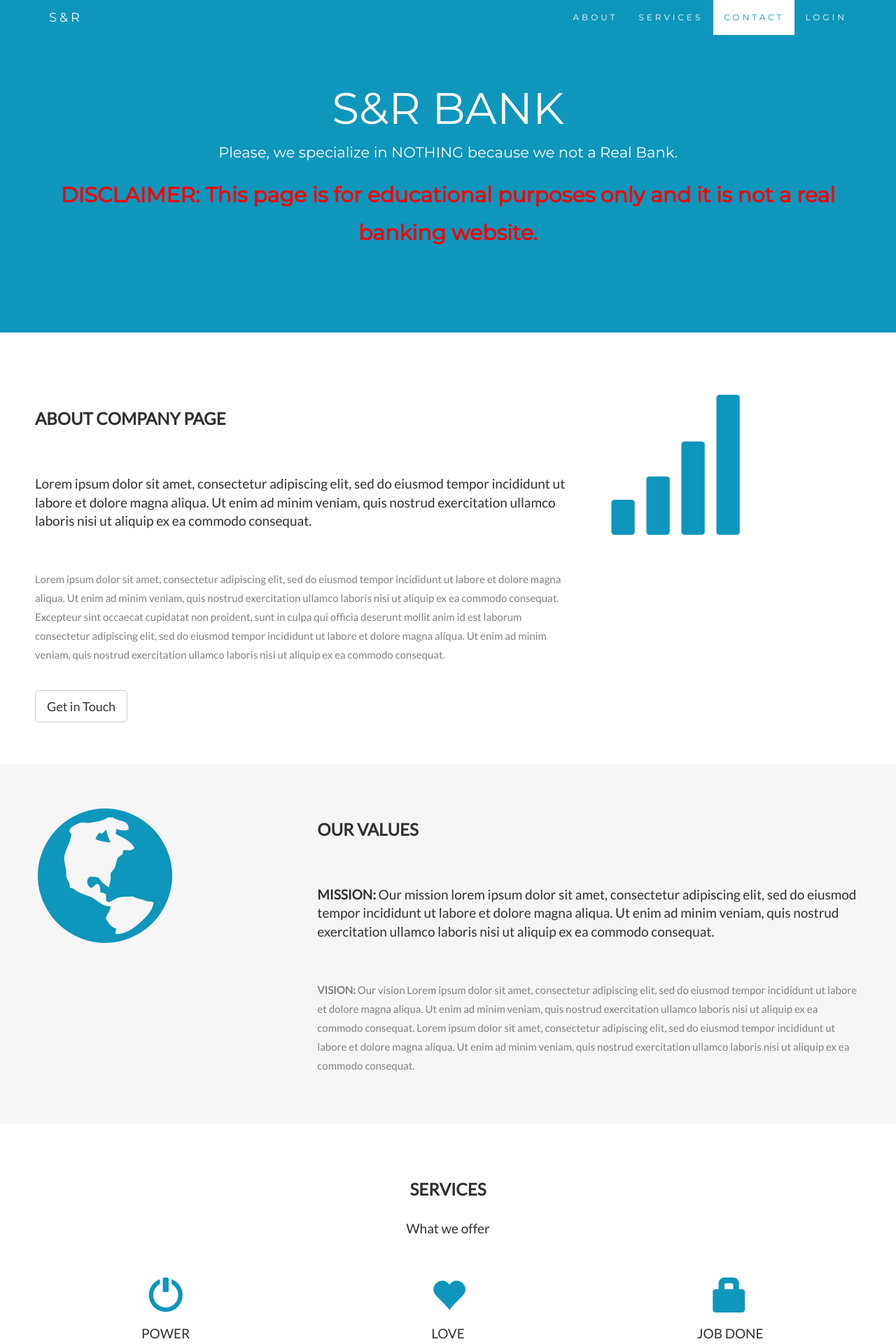
After one commit to mssiraj/mybankphish, a PHP site: page /welcome/index.html in a window 1280 px wide. The commit adds this page. Shown: the top 1920 px of the page at 70% size. Run offline with PHP 8.4, Linux system fonts and the light colour scheme.

```diff
--- /dev/null
+++ b/welcome/index.html
@@ -0,0 +1,511 @@
+<!DOCTYPE html>
+<html lang="en">
+<head>
+  <!-- Theme Made By www.w3schools.com -->
+  <title>S&R Bank</title>
+  <meta charset="utf-8">
+  <meta name="viewport" content="width=device-width, initial-scale=1">
+  <link rel="stylesheet" href="https://maxcdn.bootstrapcdn.com/bootstrap/3.4.1/css/bootstrap.min.css">
+  <link href="https://fonts.googleapis.com/css?family=Montserrat" rel="stylesheet" type="text/css">
+  <link href="https://fonts.googleapis.com/css?family=Lato" rel="stylesheet" type="text/css">
+  <script src="https://ajax.googleapis.com/ajax/libs/jquery/3.6.0/jquery.min.js"></script>
+  <script src="https://maxcdn.bootstrapcdn.com/bootstrap/3.4.1/js/bootstrap.min.js"></script>
+  <style>
+  body {
+    font: 400 15px Lato, sans-serif;
+    line-height: 1.8;
+    color: #818181;
+  }
+  h2 {
+    font-size: 24px;
+    text-transform: uppercase;
+    color: #303030;
+    font-weight: 600;
+    margin-bottom: 30px;
+  }
+  h4 {
+    font-size: 19px;
+    line-height: 1.375em;
+    color: #303030;
+    font-weight: 400;
+    margin-bottom: 30px;
+  }
+  .jumbotron {
+    background-color: #0e96bc;
+    color: #fff;
+    padding: 100px 25px;
+    font-family: Montserrat, sans-serif;
+  }
+  .container-fluid {
+    padding: 60px 50px;
+  }
+  .bg-grey {
+    background-color: #f6f6f6;
+  }
+  .logo-small {
+    color: #0e96bc;
+    font-size: 50px;
+  }
+  .logo {
+    color: #0e96bc;
+    font-size: 200px;
+  }
+  .thumbnail {
+    padding: 0 0 15px 0;
+    border: none;
+    border-radius: 0;
+  }
+  .thumbnail img {
+    width: 100%;
+    height: 100%;
+    margin-bottom: 10px;
+  }
+  .carousel-control.right, .carousel-control.left {
+    background-image: none;
+    color: #0e96bc;
+  }
+  .carousel-indicators li {
+    border-color: #0e96bc;
+  }
+  .carousel-indicators li.active {
+    background-color: #0e96bc;
+  }
+  .item h4 {
+    font-size: 19px;
+    line-height: 1.375em;
+    font-weight: 400;
+    font-style: italic;
+    margin: 70px 0;
+  }
+  .item span {
+    font-style: normal;
+  }
+  .panel {
+    border: 1px solid #0e96bc;
+    border-radius:0 !important;
+    transition: box-shadow 0.5s;
+  }
+  .panel:hover {
+    box-shadow: 5px 0px 40px rgba(0,0,0, .2);
+  }
+  .panel-footer .btn:hover {
+    border: 1px solid #0e96bc;
+    background-color: #fff !important;
+    color: #0e96bc;
+  }
+  .panel-heading {
+    color: #fff !important;
+    background-color: #0e96bc !important;
+    padding: 25px;
+    border-bottom: 1px solid transparent;
+    border-top-left-radius: 0px;
+    border-top-right-radius: 0px;
+    border-bottom-left-radius: 0px;
+    border-bottom-right-radius: 0px;
+  }
+  .panel-footer {
+    background-color: white !important;
+  }
+  .panel-footer h3 {
+    font-size: 32px;
+  }
+  .panel-footer h4 {
+    color: #aaa;
+    font-size: 14px;
+  }
+  .panel-footer .btn {
+    margin: 15px 0;
+    background-color: #0e96bc;
+    color: #fff;
+  }
+  .navbar {
+    margin-bottom: 0;
+    background-color: #0e96bc;
+    z-index: 9999;
+    border: 0;
+    font-size: 12px !important;
+    line-height: 1.42857143 !important;
+    letter-spacing: 4px;
+    border-radius: 0;
+    font-family: Montserrat, sans-serif;
+  }
+  .navbar li a, .navbar .navbar-brand {
+    color: #fff !important;
+  }
+  .navbar-nav li a:hover, .navbar-nav li.active a {
+    color: #0e96bc !important;
+    background-color: #fff !important;
+  }
+  .navbar-default .navbar-toggle {
+    border-color: transparent;
+    color: #fff !important;
+  }
+  footer .glyphicon {
+    font-size: 20px;
+    margin-bottom: 20px;
+    color: #0e96bc;
+  }
+  .slideanim {visibility:hidden;}
+  .slide {
+    animation-name: slide;
+    -webkit-animation-name: slide;
+    animation-duration: 1s;
+    -webkit-animation-duration: 1s;
+    visibility: visible;
+  }
+  @keyframes slide {
+    0% {
+      opacity: 0;
+      transform: translateY(70%);
+    }
+    100% {
+      opacity: 1;
+      transform: translateY(0%);
+    }
+  }
+  @-webkit-keyframes slide {
+    0% {
+      opacity: 0;
+      -webkit-transform: translateY(70%);
+    }
+    100% {
+      opacity: 1;
+      -webkit-transform: translateY(0%);
+    }
+  }
+  @media screen and (max-width: 768px) {
+    .col-sm-4 {
+      text-align: center;
+      margin: 25px 0;
+    }
+    .btn-lg {
+      width: 100%;
+      margin-bottom: 35px;
+    }
+  }
+  @media screen and (max-width: 480px) {
+    .logo {
+      font-size: 150px;
+    }
+  }
+  </style>
+</head>
+<body id="myPage" data-spy="scroll" data-target=".navbar" data-offset="60">
+
+<nav class="navbar navbar-default navbar-fixed-top">
+  <div class="container">
+    <div class="navbar-header">
+      <button type="button" class="navbar-toggle" data-toggle="collapse" data-target="#myNavbar">
+        <span class="icon-bar"></span>
+        <span class="icon-bar"></span>
+        <span class="icon-bar"></span>
+      </button>
+      <a class="navbar-brand" href="#myPage">S&R</a>
+    </div>
+    <div class="collapse navbar-collapse" id="myNavbar">
+      <ul class="nav navbar-nav navbar-right">
+        <li><a href="#about">ABOUT</a></li>
+        <li><a href="#services">SERVICES</a></li>
+        <!-- <li><a href="#portfolio">PORTFOLIO</a></li> -->
+        <!-- <li><a href="#pricing">PRICING</a></li> -->
+        <li><a href="#contact">CONTACT</a></li>
+        <li><a href="#">LOGIN</a></li>
+      </ul>
+    </div>
+  </div>
+</nav>
+
+<div class="jumbotron text-center">
+  <h1>S&R BANK </h1>
+  <p>Please, we specialize in NOTHING because we not a Real Bank. </p>
+  <p style="color:red; font-weight: bold; font-size: 200%;">DISCLAIMER: This page is for educational purposes only and it is not a real banking website. </p>
+
+  <!-- <form>
+    <div class="input-group">
+      <input type="email" class="form-control" size="50" placeholder="Email Address" required>
+      <div class="input-group-btn">
+        <button type="button" class="btn btn-danger">Subscribe</button>
+      </div>
+    </div>
+  </form> -->
+</div>
+
+<!-- Container (About Section) -->
+<div id="about" class="container-fluid">
+  <div class="row">
+    <div class="col-sm-8">
+      <h2>About Company Page</h2><br>
+      <h4>Lorem ipsum dolor sit amet, consectetur adipiscing elit, sed do eiusmod tempor incididunt ut labore et dolore magna aliqua. Ut enim ad minim veniam, quis nostrud exercitation ullamco laboris nisi ut aliquip ex ea commodo consequat.</h4><br>
+      <p>Lorem ipsum dolor sit amet, consectetur adipiscing elit, sed do eiusmod tempor incididunt ut labore et dolore magna aliqua. Ut enim ad minim veniam, quis nostrud exercitation ullamco laboris nisi ut aliquip ex ea commodo consequat. Excepteur sint occaecat cupidatat non proident, sunt in culpa qui officia deserunt mollit anim id est laborum consectetur adipiscing elit, sed do eiusmod tempor incididunt ut labore et dolore magna aliqua. Ut enim ad minim veniam, quis nostrud exercitation ullamco laboris nisi ut aliquip ex ea commodo consequat.</p>
+      <br><button class="btn btn-default btn-lg">Get in Touch</button>
+    </div>
+    <div class="col-sm-4">
+      <span class="glyphicon glyphicon-signal logo"></span>
+    </div>
+  </div>
+</div>
+
+<div class="container-fluid bg-grey">
+  <div class="row">
+    <div class="col-sm-4">
+      <span class="glyphicon glyphicon-globe logo slideanim"></span>
+    </div>
+    <div class="col-sm-8">
+      <h2>Our Values</h2><br>
+      <h4><strong>MISSION:</strong> Our mission lorem ipsum dolor sit amet, consectetur adipiscing elit, sed do eiusmod tempor incididunt ut labore et dolore magna aliqua. Ut enim ad minim veniam, quis nostrud exercitation ullamco laboris nisi ut aliquip ex ea commodo consequat.</h4><br>
+      <p><strong>VISION:</strong> Our vision Lorem ipsum dolor sit amet, consectetur adipiscing elit, sed do eiusmod tempor incididunt ut labore et dolore magna aliqua. Ut enim ad minim veniam, quis nostrud exercitation ullamco laboris nisi ut aliquip ex ea commodo consequat.
+      Lorem ipsum dolor sit amet, consectetur adipiscing elit, sed do eiusmod tempor incididunt ut labore et dolore magna aliqua. Ut enim ad minim veniam, quis nostrud exercitation ullamco laboris nisi ut aliquip ex ea commodo consequat.</p>
+    </div>
+  </div>
+</div>
+
+<!-- Container (Services Section) -->
+<div id="services" class="container-fluid text-center">
+  <h2>SERVICES</h2>
+  <h4>What we offer</h4>
+  <br>
+  <div class="row slideanim">
+    <div class="col-sm-4">
+      <span class="glyphicon glyphicon-off logo-small"></span>
+      <h4>POWER</h4>
+      <p>Lorem ipsum dolor sit amet..</p>
+    </div>
+    <div class="col-sm-4">
+      <span class="glyphicon glyphicon-heart logo-small"></span>
+      <h4>LOVE</h4>
+      <p>Lorem ipsum dolor sit amet..</p>
+    </div>
+    <div class="col-sm-4">
+      <span class="glyphicon glyphicon-lock logo-small"></span>
+      <h4>JOB DONE</h4>
+      <p>Lorem ipsum dolor sit amet..</p>
+    </div>
+  </div>
+  <br><br>
+  <div class="row slideanim">
+    <div class="col-sm-4">
+      <span class="glyphicon glyphicon-leaf logo-small"></span>
+      <h4>GREEN</h4>
+      <p>Lorem ipsum dolor sit amet..</p>
+    </div>
+    <div class="col-sm-4">
+      <span class="glyphicon glyphicon-certificate logo-small"></span>
+      <h4>CERTIFIED</h4>
+      <p>Lorem ipsum dolor sit amet..</p>
+    </div>
+    <div class="col-sm-4">
+      <span class="glyphicon glyphicon-wrench logo-small"></span>
+      <h4 style="color:#303030;">HARD WORK</h4>
+      <p>Lorem ipsum dolor sit amet..</p>
+    </div>
+  </div>
+</div>
+
+<!-- Container (Portfolio Section) -->
+<!-- <div id="portfolio" class="container-fluid text-center bg-grey">
+  <h2>Portfolio</h2><br>
+  <h4>What we have created</h4>
+  <div class="row text-center slideanim">
+    <div class="col-sm-4">
+      <div class="thumbnail">
+        <img src="paris.jpg" alt="Paris" width="400" height="300">
+        <p><strong>Paris</strong></p>
+        <p>Yes, we built Paris</p>
+      </div>
+    </div>
+    <div class="col-sm-4">
+      <div class="thumbnail">
+        <img src="newyork.jpg" alt="New York" width="400" height="300">
+        <p><strong>New York</strong></p>
+        <p>We built New York</p>
+      </div>
+    </div>
+    <div class="col-sm-4">
+      <div class="thumbnail">
+        <img src="sanfran.jpg" alt="San Francisco" width="400" height="300">
+        <p><strong>San Francisco</strong></p>
+        <p>Yes, San Fran is ours</p>
+      </div>
+    </div>
+  </div><br>
+-->
+
+  <h2>What our customers say</h2>
+  <div id="myCarousel" class="carousel slide text-center" data-ride="carousel">
+    <!-- Indicators -->
+    <ol class="carousel-indicators">
+      <li data-target="#myCarousel" data-slide-to="0" class="active"></li>
+      <li data-target="#myCarousel" data-slide-to="1"></li>
+      <li data-target="#myCarousel" data-slide-to="2"></li>
+    </ol>
+
+    <!-- Wrapper for slides -->
+    <div class="carousel-inner" role="listbox">
+      <div class="item active">
+        <h4>"This company is fake!"<br><span>Jon D, Comment Box</span></h4>
+      </div>
+      <div class="item">
+        <h4>"One word... WOW!!"<br><span>Sam Doe, MD, Rep Inc</span></h4>
+      </div>
+      <div class="item">
+        <h4>"what a WOW"<br><span>Wow Wu, Zung</span></h4>
+      </div>
+    </div>
+
+    <!-- Left and right controls -->
+    <a class="left carousel-control" href="#myCarousel" role="button" data-slide="prev">
+      <span class="glyphicon glyphicon-chevron-left" aria-hidden="true"></span>
+      <span class="sr-only">Previous</span>
+    </a>
+    <a class="right carousel-control" href="#myCarousel" role="button" data-slide="next">
+      <span class="glyphicon glyphicon-chevron-right" aria-hidden="true"></span>
+      <span class="sr-only">Next</span>
+    </a>
+  </div>
+</div>
+
+<!-- Container (Pricing Section) -->
+<!-- <div id="pricing" class="container-fluid">
+  <div class="text-center">
+    <h2>Pricing</h2>
+    <h4>Choose a payment plan that works for you</h4>
+  </div>
+  <div class="row slideanim">
+    <div class="col-sm-4 col-xs-12">
+      <div class="panel panel-default text-center">
+        <div class="panel-heading">
+          <h1>Basic</h1>
+        </div>
+        <div class="panel-body">
+          <p><strong>20</strong> Lorem</p>
+          <p><strong>15</strong> Ipsum</p>
+          <p><strong>5</strong> Dolor</p>
+          <p><strong>2</strong> Sit</p>
+          <p><strong>Endless</strong> Amet</p>
+        </div>
+        <div class="panel-footer">
+          <h3>$19</h3>
+          <h4>per month</h4>
+          <button class="btn btn-lg">Sign Up</button>
+        </div>
+      </div>
+    </div>
+    <div class="col-sm-4 col-xs-12">
+      <div class="panel panel-default text-center">
+        <div class="panel-heading">
+          <h1>Pro</h1>
+        </div>
+        <div class="panel-body">
+          <p><strong>50</strong> Lorem</p>
+          <p><strong>25</strong> Ipsum</p>
+          <p><strong>10</strong> Dolor</p>
+          <p><strong>5</strong> Sit</p>
+          <p><strong>Endless</strong> Amet</p>
+        </div>
+        <div class="panel-footer">
+          <h3>$29</h3>
+          <h4>per month</h4>
+          <button class="btn btn-lg">Sign Up</button>
+        </div>
+      </div>
+    </div>
+    <div class="col-sm-4 col-xs-12">
+      <div class="panel panel-default text-center">
+        <div class="panel-heading">
+          <h1>Premium</h1>
+        </div>
+        <div class="panel-body">
+          <p><strong>100</strong> Lorem</p>
+          <p><strong>50</strong> Ipsum</p>
+          <p><strong>25</strong> Dolor</p>
+          <p><strong>10</strong> Sit</p>
+          <p><strong>Endless</strong> Amet</p>
+        </div>
+        <div class="panel-footer">
+          <h3>$49</h3>
+          <h4>per month</h4>
+          <button class="btn btn-lg">Sign Up</button>
+        </div>
+      </div>
+    </div>
+  </div>
+</div> -->
+
+<!-- Container (Contact Section) -->
+<div id="contact" class="container-fluid bg-grey">
+  <h2 class="text-center">CONTACT</h2>
+  <div class="row">
+    <div class="col-sm-5">
+      <p>Contact us and we'll get back to you within 24 hours.</p>
+      <p><span class="glyphicon glyphicon-map-marker"></span> CountryXYZ, ZZY</p>
+      <p><span class="glyphicon glyphicon-phone"></span> +00 1232424242</p>
+      <p><span class="glyphicon glyphicon-envelope"></span> info@snrbank.com</p>
+    </div>
+    <div class="col-sm-7 slideanim">
+      <div class="row">
+        <div class="col-sm-6 form-group">
+          <input class="form-control" id="name" name="name" placeholder="Name" type="text" required>
+        </div>
+        <div class="col-sm-6 form-group">
+          <input class="form-control" id="email" name="email" placeholder="Email" type="email" required>
+        </div>
+      </div>
+      <textarea class="form-control" id="comments" name="comments" placeholder="Comment" rows="5"></textarea><br>
+      <div class="row">
+        <div class="col-sm-12 form-group">
+          <button class="btn btn-default pull-right" type="submit">Send</button>
+        </div>
+      </div>
+    </div>
+  </div>
+</div>
+
+<!-- Image of location/map -->
+<!-- <img src="/w3images/map.jpg" class="w3-image w3-greyscale-min" style="width:100%"> -->
+
+<footer class="container-fluid text-center">
+  <a href="#myPage" title="To Top">
+    <span class="glyphicon glyphicon-chevron-up"></span>
+  </a>
+  <!-- <p>Bootstrap Theme Made By <a href="https://www.w3schools.com" title="Visit w3schools">www.w3schools.com</a></p> -->
+</footer>
+
+<script>
+$(document).ready(function(){
+  // Add smooth scrolling to all links in navbar + footer link
+  $(".navbar a, footer a[href='#myPage']").on('click', function(event) {
+    // Make sure this.hash has a value before overriding default behavior
+    if (this.hash !== "") {
+      // Prevent default anchor click behavior
+      event.preventDefault();
+
+      // Store hash
+      var hash = this.hash;
+
+      // Using jQuery's animate() method to add smooth page scroll
+      // The optional number (900) specifies the number of milliseconds it takes to scroll to the specified area
+      $('html, body').animate({
+        scrollTop: $(hash).offset().top
+      }, 900, function(){
+
+        // Add hash (#) to URL when done scrolling (default click behavior)
+        window.location.hash = hash;
+      });
+    } // End if
+  });
+
+  $(window).scroll(function() {
+    $(".slideanim").each(function(){
+      var pos = $(this).offset().top;
+
+      var winTop = $(window).scrollTop();
+        if (pos < winTop + 600) {
+          $(this).addClass("slide");
+        }
+    });
+  });
+})
+</script>
+
+</body>
+</html>
```
Also changed, not shown: index.php (+4 -4 lines), pharm.php (+4 -4 lines).
